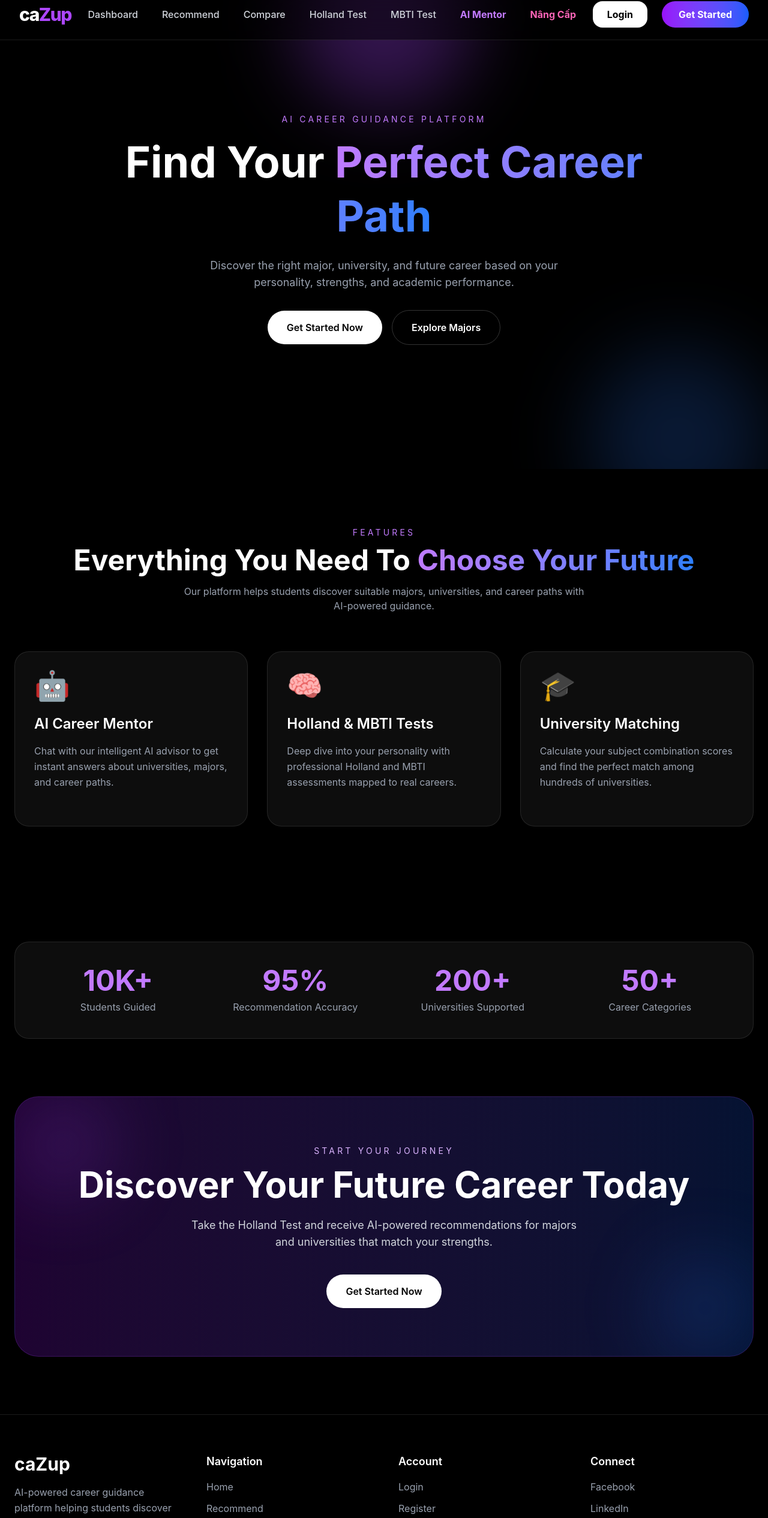
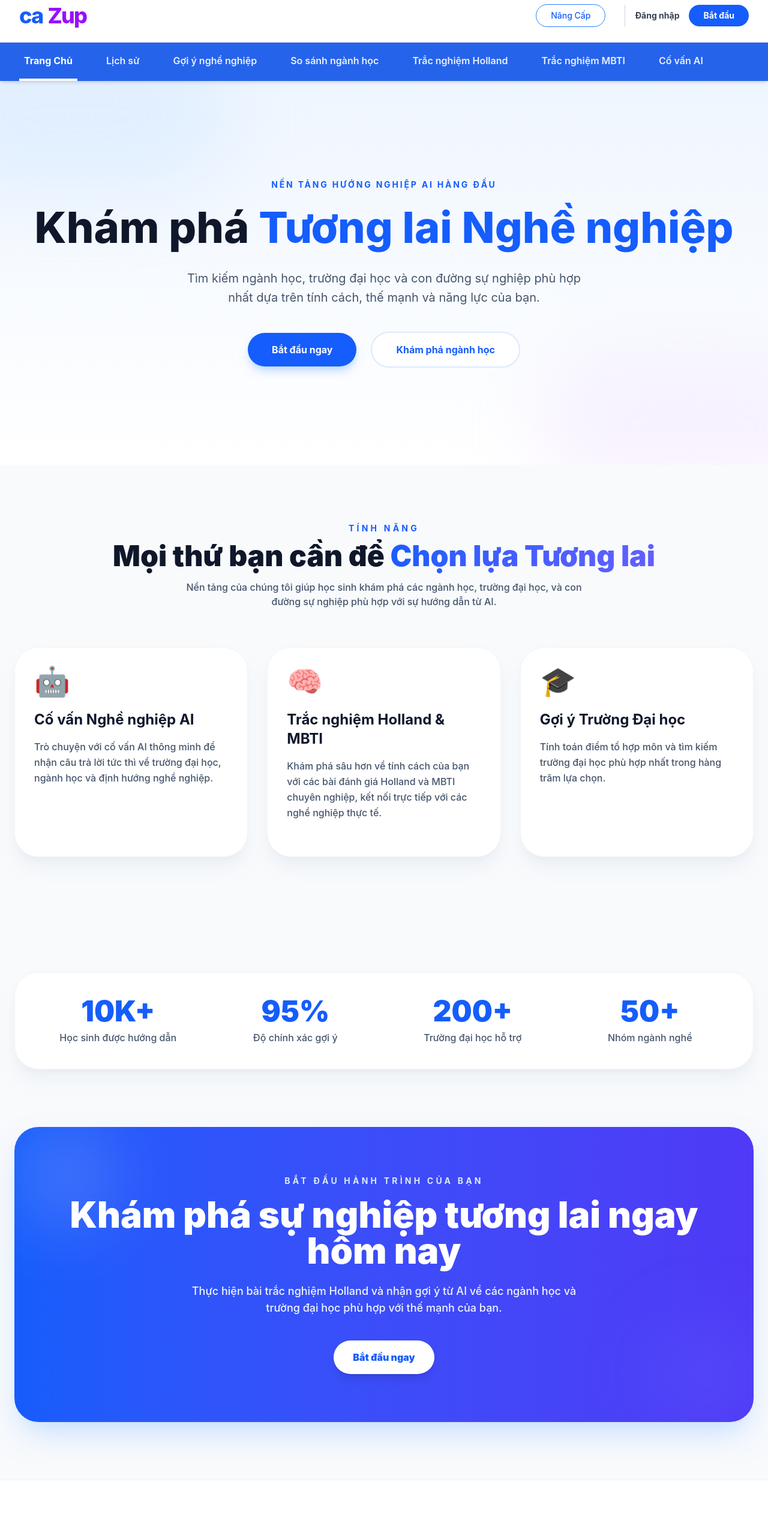
Before and after one commit to nguyenketri/career-orientation-web, a React app in the folder frontend/: page / in a window 1280 px wide. Shown: the part 18-2549 px from the top of the page at 60% size. Built offline with nearby package versions, Linux system fonts and the light colour scheme; no server answers; the HTML template or start-up script is replaced by a standard one.

Commit message:
feat: update landing page components (Hero, Navbar, Features, Stats, Footer)

```diff
--- a/frontend/src/components/FeatureSection.jsx
+++ b/frontend/src/components/FeatureSection.jsx
@@ -2,23 +2,23 @@ import { Link } from "react-router-dom";
 
 const features = [
   {
-    title: "AI Career Mentor",
+    title: "Cố vấn Nghề nghiệp AI",
     description:
-      "Chat with our intelligent AI advisor to get instant answers about universities, majors, and career paths.",
+      "Trò chuyện với cố vấn AI thông minh để nhận câu trả lời tức thì về trường đại học, ngành học và định hướng nghề nghiệp.",
     icon: "🤖",
     link: "/mentor",
   },
   {
-    title: "Holland & MBTI Tests",
+    title: "Trắc nghiệm Holland & MBTI",
     description:
-      "Deep dive into your personality with professional Holland and MBTI assessments mapped to real careers.",
+      "Khám phá sâu hơn về tính cách của bạn với các bài đánh giá Holland và MBTI chuyên nghiệp, kết nối trực tiếp với các nghề nghiệp thực tế.",
     icon: "🧠",
     links: ["/holland", "/mbti"],
   },
   {
-    title: "University Matching",
+    title: "Gợi ý Trường Đại học",
     description:
-      "Calculate your subject combination scores and find the perfect match among hundreds of universities.",
+      "Tính toán điểm tổ hợp môn và tìm kiếm trường đại học phù hợp nhất trong hàng trăm lựa chọn.",
     icon: "🎓",
     link: "/recommend",
   },
@@ -26,25 +26,25 @@ const features = [
 
 const FeatureSection = () => {
   return (
-    <section className="bg-black px-6 py-24 text-white">
+    <section className="bg-slate-50 px-6 py-24 text-slate-900">
       <div className="mx-auto max-w-7xl">
         {/* Heading */}
         <div className="mb-16 text-center">
-          <p className="mb-3 text-sm uppercase tracking-[0.3em] text-purple-400">
-            Features
+          <p className="mb-3 text-sm uppercase tracking-[0.3em] text-blue-600 font-bold">
+            Tính năng
           </p>
 
-          <h2 className="mb-4 text-4xl font-bold md:text-5xl">
-            Everything You Need To
-            <span className="bg-gradient-to-r from-purple-400 to-blue-500 bg-clip-text text-transparent">
+          <h2 className="mb-4 text-4xl font-black md:text-5xl text-slate-900">
+            Mọi thứ bạn cần để
+            <span className="bg-gradient-to-r from-blue-600 to-indigo-500 bg-clip-text text-transparent">
               {" "}
-              Choose Your Future
+              Chọn lựa Tương lai
             </span>
           </h2>
 
-          <p className="mx-auto max-w-2xl text-gray-400">
-            Our platform helps students discover suitable majors, universities,
-            and career paths with AI-powered guidance.
+          <p className="mx-auto max-w-2xl text-slate-600 font-medium">
+            Nền tảng của chúng tôi giúp học sinh khám phá các ngành học, trường
+            đại học, và con đường sự nghiệp phù hợp với sự hướng dẫn từ AI.
           </p>
         </div>
 
@@ -56,21 +56,23 @@ const FeatureSection = () => {
               <Link
                 key={index}
                 to={links[0]}
-                className="group rounded-3xl border border-white/10 bg-white/5 p-8 backdrop-blur-lg transition hover:-translate-y-2 hover:border-purple-500/30 cursor-pointer"
+                className="group rounded-[40px] border border-slate-100 bg-white p-8 shadow-xl shadow-slate-200/50 transition hover:-translate-y-2 hover:border-blue-500/30 cursor-pointer"
               >
                 {/* Icon */}
                 <div className="mb-6 text-5xl">{feature.icon}</div>
 
                 {/* Title */}
-                <h3 className="mb-4 text-2xl font-semibold">{feature.title}</h3>
+                <h3 className="mb-4 text-2xl font-bold text-slate-900">
+                  {feature.title}
+                </h3>
 
                 {/* Description */}
-                <p className="leading-relaxed text-gray-400">
+                <p className="leading-relaxed text-slate-600 font-medium">
                   {feature.description}
                 </p>
 
                 {/* Hover line */}
-                <div className="mt-6 h-1 w-0 bg-gradient-to-r from-purple-400 to-blue-500 transition-all duration-300 group-hover:w-full"></div>
+                <div className="mt-6 h-1 w-0 bg-gradient-to-r from-blue-600 to-indigo-500 transition-all duration-300 group-hover:w-full"></div>
               </Link>
             );
           })}
--- a/frontend/src/components/Footer.jsx
+++ b/frontend/src/components/Footer.jsx
@@ -2,66 +2,66 @@ import { Link } from "react-router-dom";
 
 const Footer = () => {
   return (
-    <footer className="border-t border-white/10 bg-black px-6 py-16 text-white">
+    <footer className="border-t border-slate-100 bg-white px-6 py-16 text-slate-900">
       <div className="mx-auto grid max-w-7xl gap-12 md:grid-cols-2 lg:grid-cols-4">
         {/* Brand */}
         <div>
-          <h2 className="mb-4 text-3xl font-bold">caZup</h2>
+          <h2 className="mb-4 text-3xl font-black text-blue-600">caZup</h2>
 
-          <p className="leading-relaxed text-gray-400">
-            AI-powered career guidance platform helping students discover the
-            right majors, universities, and future career paths.
+          <p className="leading-relaxed text-slate-600 font-medium">
+            Nền tảng hướng nghiệp ứng dụng AI giúp học sinh khám phá đúng ngành
+            học, trường đại học và con đường sự nghiệp tương lai.
           </p>
         </div>
 
         {/* Navigation */}
         <div>
-          <h3 className="mb-4 text-lg font-semibold">Navigation</h3>
+          <h3 className="mb-4 text-lg font-bold text-slate-900">Điều hướng</h3>
 
-          <div className="flex flex-col gap-3 text-gray-400">
-            <Link to="/" className="hover:text-white transition">
-              Home
+          <div className="flex flex-col gap-3 text-slate-600 font-medium">
+            <Link to="/" className="hover:text-blue-600 transition">
+              Trang chủ
             </Link>
 
-            <Link to="/recommend" className="hover:text-white transition">
-              Recommend
+            <Link to="/recommend" className="hover:text-blue-600 transition">
+              Gợi ý nghề nghiệp
             </Link>
 
-            <Link to="/holland" className="hover:text-white transition">
-              Holland Test
+            <Link to="/holland" className="hover:text-blue-600 transition">
+              Trắc nghiệm Holland
             </Link>
           </div>
         </div>
 
         {/* Account */}
         <div>
-          <h3 className="mb-4 text-lg font-semibold">Account</h3>
+          <h3 className="mb-4 text-lg font-bold text-slate-900">Tài khoản</h3>
 
-          <div className="flex flex-col gap-3 text-gray-400">
-            <Link to="/login" className="hover:text-white transition">
-              Login
+          <div className="flex flex-col gap-3 text-slate-600 font-medium">
+            <Link to="/login" className="hover:text-blue-600 transition">
+              Đăng nhập
             </Link>
 
-            <Link to="/register" className="hover:text-white transition">
-              Register
+            <Link to="/register" className="hover:text-blue-600 transition">
+              Đăng ký
             </Link>
           </div>
         </div>
 
         {/* Social */}
         <div>
-          <h3 className="mb-4 text-lg font-semibold">Connect</h3>
+          <h3 className="mb-4 text-lg font-bold text-slate-900">Kết nối</h3>
 
-          <div className="flex flex-col gap-3 text-gray-400">
-            <a href="#" className="hover:text-white transition">
+          <div className="flex flex-col gap-3 text-slate-600 font-medium">
+            <a href="#" className="hover:text-blue-600 transition">
               Facebook
             </a>
 
-            <a href="#" className="hover:text-white transition">
+            <a href="#" className="hover:text-blue-600 transition">
               LinkedIn
             </a>
 
-            <a href="#" className="hover:text-white transition">
+            <a href="#" className="hover:text-blue-600 transition">
               GitHub
             </a>
           </div>
@@ -69,8 +69,8 @@ const Footer = () => {
       </div>
 
       {/* Bottom */}
-      <div className="mx-auto mt-16 max-w-7xl border-t border-white/10 pt-6 text-center text-sm text-gray-500">
-        © 2026 caZup. All rights reserved.
+      <div className="mx-auto mt-16 max-w-7xl border-t border-slate-100 pt-6 text-center text-sm text-slate-400 font-medium">
+        © 2026 caZup. Bản quyền đã được bảo lưu.
       </div>
     </footer>
   );
--- a/frontend/src/components/HeroSection.jsx
+++ b/frontend/src/components/HeroSection.jsx
@@ -2,45 +2,43 @@ import { Link } from "react-router-dom";
 
 const HeroSection = () => {
   return (
-    <section className="relative flex min-h-screen items-center justify-center overflow-hidden bg-black px-6 text-white">
-      {/* Glow Effect */}
-      <div className="absolute top-[-100px] h-[300px] w-[300px] rounded-full bg-purple-500/30 blur-3xl"></div>
-
-      <div className="absolute bottom-[-100px] right-0 h-[300px] w-[300px] rounded-full bg-blue-500/20 blur-3xl"></div>
+    <section className="relative flex min-h-[80vh] items-center justify-center overflow-hidden bg-gradient-to-b from-blue-50 to-white px-6 pt-20 pb-20 text-slate-900">
+      {/* Decorative Elements */}
+      <div className="absolute top-0 left-0 w-full h-full overflow-hidden pointer-events-none">
+        <div className="absolute top-[-10%] left-[-10%] w-[40%] h-[40%] rounded-full bg-blue-200/30 blur-3xl"></div>
+        <div className="absolute bottom-[-10%] right-[-10%] w-[40%] h-[40%] rounded-full bg-purple-200/30 blur-3xl"></div>
+      </div>
 
       {/* Content */}
-      <div className="relative z-10 mx-auto max-w-4xl text-center">
-        <p className="mb-4 text-sm uppercase tracking-[0.3em] text-purple-400">
-          AI Career Guidance Platform
+      <div className="relative z-10 mx-auto max-w-7xl text-center">
+        <p className="mb-4 text-sm font-bold uppercase tracking-[0.2em] text-blue-600">
+          Nền tảng hướng nghiệp AI hàng đầu
         </p>
 
-        <h1 className="mb-6 text-5xl font-bold leading-tight md:text-7xl">
-          Find Your
-          <span className="bg-gradient-to-r from-purple-400 to-blue-500 bg-clip-text text-transparent">
-            {" "}
-            Perfect Career Path
-          </span>
+        <h1 className="mb-6 text-5xl font-extrabold leading-tight md:text-7xl text-slate-900">
+          Khám phá
+          <span className="text-blue-600"> Tương lai Nghề nghiệp</span>
         </h1>
 
-        <p className="mx-auto mb-8 max-w-2xl text-lg text-gray-400">
-          Discover the right major, university, and future career based on your
-          personality, strengths, and academic performance.
+        <p className="mx-auto mb-10 max-w-2xl text-xl text-slate-600 leading-relaxed">
+          Tìm kiếm ngành học, trường đại học và con đường sự nghiệp phù hợp nhất
+          dựa trên tính cách, thế mạnh và năng lực của bạn.
         </p>
 
         {/* Buttons */}
-        <div className="flex flex-col items-center justify-center gap-4 sm:flex-row">
+        <div className="flex flex-col items-center justify-center gap-6 sm:flex-row">
           <Link
             to="/holland"
-            className="rounded-full bg-white px-8 py-4 font-semibold text-black transition hover:scale-105"
+            className="rounded-full bg-blue-600 px-10 py-4 font-bold text-white shadow-lg shadow-blue-200 transition hover:bg-blue-700 hover:scale-105"
           >
-            Get Started Now
+            Bắt đầu ngay
           </Link>
 
           <Link
             to="/recommend"
-            className="rounded-full border border-white/20 px-8 py-4 font-semibold text-white transition hover:bg-white/10"
+            className="rounded-full bg-white border-2 border-blue-100 px-10 py-4 font-bold text-blue-600 transition hover:bg-blue-50 hover:border-blue-200"
           >
-            Explore Majors
+            Khám phá ngành học
           </Link>
         </div>
       </div>
--- a/frontend/src/components/Navbar.jsx
+++ b/frontend/src/components/Navbar.jsx
@@ -1,96 +1,105 @@
-import { Link } from "react-router-dom";
+import { Link, useLocation, useNavigate } from "react-router-dom";
 import { getUser, logoutUser } from "../utils/auth";
-import { useNavigate } from "react-router-dom";
 
 const Navbar = () => {
   const user = getUser();
-
   const navigate = useNavigate();
+  const location = useLocation();
 
   const handleLogout = () => {
     logoutUser();
-
     navigate("/login");
   };
+
+  const isActive = (path) => {
+    return location.pathname === path;
+  };
+
+  const navLinks = [
+    { name: "Trang Chủ", path: "/" },
+    { name: "Lịch sử", path: "/history" },
+    { name: "Gợi ý nghề nghiệp", path: "/recommend" },
+    { name: "So sánh ngành học", path: "/compare" },
+    { name: "Trắc nghiệm Holland", path: "/holland" },
+    { name: "Trắc nghiệm MBTI", path: "/mbti" },
+    { name: "Cố vấn AI", path: "/mentor" },
+  ];
+
   return (
-    <nav className="fixed top-0 left-0 w-full border-b border-white/10 bg-black/50 backdrop-blur-xl z-50">
-      <div className="mx-auto flex max-w-7xl items-center justify-between px-8 py-5">
+    <nav className="sticky top-0 w-full z-50 flex flex-col shadow-md">
+      {/* Upper Bar: White background */}
+      <div className="bg-white w-full border-b border-gray-200">
+        <div className="mx-auto flex max-w-7xl items-center justify-between px-8 py-6">
           {/* Logo */}
           <Link
             to="/"
-          className="text-3xl font-extrabold tracking-tighter text-white hover:opacity-80 transition"
+            className="flex items-center gap-2 text-4xl font-extrabold tracking-tighter text-blue-600 hover:opacity-80 transition"
           >
-          ca<span className="text-purple-500">Zup</span>
+            ca<span className="text-purple-600">Zup</span>
           </Link>
 
-        {/* Menu */}
-        <div className="hidden lg:flex items-center gap-10 text-base font-medium text-gray-300">
-          <Link to="/dashboard" className="hover:text-white transition">
-            Dashboard
-          </Link>
-          <Link to="/recommend" className="hover:text-white transition">
-            Recommend
-          </Link>
-          <Link to="/compare" className="hover:text-white transition">
-            Compare
-          </Link>
-
-          <Link to="/holland" className="hover:text-white transition">
-            Holland Test
-          </Link>
-
-          <Link to="/mbti" className="hover:text-white transition">
-            MBTI Test
-          </Link>
-
-          <Link
-            to="/mentor"
-            className="hover:text-white transition font-bold text-purple-400 hover:text-purple-300"
-          >
-            AI Mentor
-          </Link>
-
+          {/* Top Actions */}
+          <div className="flex items-center gap-4">
             <Link
               to="/pricing"
-            className="hover:text-white transition font-bold text-pink-400 hover:text-pink-300"
+              className="rounded-full border border-blue-500 px-6 py-2 text-sm font-medium text-blue-600 transition hover:bg-blue-50"
             >
               Nâng Cấp
             </Link>
-        </div>
 
-        {/* Actions */}
-        <div className="flex items-center gap-6">
             {user ? (
-            <div className="flex items-center gap-6">
+              <div className="flex items-center gap-4 ml-4 pl-4 border-l border-gray-300">
                 <Link
                   to="/profile"
-                className="text-base font-semibold text-white hover:text-purple-400 transition"
+                  className="text-sm font-bold text-gray-700 hover:text-blue-600 transition"
                 >
                   {user.name}
                 </Link>
-
                 <button
                   onClick={handleLogout}
-                className="rounded-2xl border border-white/20 px-6 py-2.5 text-base font-medium text-white transition hover:bg-white hover:text-black"
+                  className="rounded-full bg-gray-100 px-6 py-2 text-sm font-medium text-gray-700 transition hover:bg-gray-200"
                 >
-                Logout
+                  Đăng xuất
                 </button>
               </div>
             ) : (
+              <div className="flex items-center gap-4 ml-4 pl-4 border-l border-gray-300">
                 <Link
                   to="/login"
-              className="rounded-2xl bg-white px-6 py-2.5 text-base font-bold text-black transition hover:scale-105 active:scale-95"
+                  className="text-sm font-bold text-gray-700 hover:text-blue-600 transition"
                 >
-              Login
+                  Đăng nhập
                 </Link>
-          )}
-
                 <Link
                   to="/register"
-            className="hidden sm:block rounded-full bg-gradient-to-r from-purple-600 to-blue-600 px-7 py-2.5 text-base font-bold text-white transition hover:shadow-[0_0_20px_rgba(147,51,234,0.5)] hover:scale-105 active:scale-95"
+                  className="rounded-full bg-blue-600 px-6 py-2 text-sm font-bold text-white transition hover:bg-blue-700 hover:shadow-md"
                 >
-            Get Started
+                  Bắt đầu
                 </Link>
+              </div>
+            )}
+          </div>
+        </div>
+      </div>
+
+      {/* Lower Bar: Blue background */}
+      <div className="bg-[#2563eb] w-full">
+        <div className="mx-auto flex max-w-7xl items-center px-8 h-16 overflow-x-auto hide-scrollbar">
+          <div className="flex items-center gap-10 text-[16px] font-semibold text-white/90 whitespace-nowrap h-full">
+            {navLinks.map((link) => (
+              <Link
+                key={link.path}
+                to={link.path}
+                className={`transition h-full flex items-center border-b-4 px-2 ${
+                  isActive(link.path)
+                    ? "border-white text-white font-bold"
+                    : "border-transparent hover:text-white hover:border-white/50"
+                }`}
+              >
+                {link.name}
+              </Link>
+            ))}
+          </div>
         </div>
       </div>
     </nav>
--- a/frontend/src/components/StatsSection.jsx
+++ b/frontend/src/components/StatsSection.jsx
@@ -3,66 +3,66 @@ import { Link } from "react-router-dom";
 const stats = [
   {
     number: "10K+",
-    label: "Students Guided",
+    label: "Học sinh được hướng dẫn",
   },
   {
     number: "95%",
-    label: "Recommendation Accuracy",
+    label: "Độ chính xác gợi ý",
   },
   {
     number: "200+",
-    label: "Universities Supported",
+    label: "Trường đại học hỗ trợ",
   },
   {
     number: "50+",
-    label: "Career Categories",
+    label: "Nhóm ngành nghề",
   },
 ];
 
 const StatsSection = () => {
   return (
-    <section className="bg-black px-6 py-24 text-white">
+    <section className="bg-slate-50 px-6 py-24 text-slate-900">
       <div className="mx-auto max-w-7xl">
         {/* Stats */}
-        <div className="mb-24 grid gap-8 rounded-3xl border border-white/10 bg-white/5 p-10 backdrop-blur-lg md:grid-cols-2 lg:grid-cols-4">
+        <div className="mb-24 grid gap-8 rounded-[40px] border border-slate-100 bg-white p-10 shadow-xl shadow-slate-200/50 md:grid-cols-2 lg:grid-cols-4">
           {stats.map((stat, index) => (
             <div key={index} className="text-center">
-              <h3 className="mb-2 text-4xl font-bold text-purple-400 md:text-5xl">
+              <h3 className="mb-2 text-4xl font-black text-blue-600 md:text-5xl">
                 {stat.number}
               </h3>
 
-              <p className="text-gray-400">{stat.label}</p>
+              <p className="text-slate-600 font-medium">{stat.label}</p>
             </div>
           ))}
         </div>
 
         {/* CTA */}
-        <div className="relative overflow-hidden rounded-[40px] border border-purple-500/20 bg-gradient-to-r from-purple-600/20 to-blue-600/20 px-8 py-20 text-center">
+        <div className="relative overflow-hidden rounded-[40px] bg-gradient-to-r from-blue-600 to-indigo-600 px-8 py-20 text-center text-white shadow-2xl shadow-blue-200">
           {/* Glow */}
-          <div className="absolute left-0 top-0 h-40 w-40 rounded-full bg-purple-500/20 blur-3xl"></div>
+          <div className="absolute left-0 top-0 h-40 w-40 rounded-full bg-white/20 blur-3xl"></div>
 
-          <div className="absolute bottom-0 right-0 h-40 w-40 rounded-full bg-blue-500/20 blur-3xl"></div>
+          <div className="absolute bottom-0 right-0 h-40 w-40 rounded-full bg-indigo-400/20 blur-3xl"></div>
 
           {/* Content */}
           <div className="relative z-10">
-            <p className="mb-4 text-sm uppercase tracking-[0.3em] text-purple-300">
-              Start Your Journey
+            <p className="mb-4 text-sm uppercase tracking-[0.3em] text-blue-100 font-bold">
+              Bắt đầu hành trình của bạn
             </p>
 
-            <h2 className="mb-6 text-4xl font-bold md:text-6xl">
-              Discover Your Future Career Today
+            <h2 className="mb-6 text-4xl font-black md:text-6xl">
+              Khám phá sự nghiệp tương lai ngay hôm nay
             </h2>
 
-            <p className="mx-auto mb-10 max-w-2xl text-lg text-gray-300">
-              Take the Holland Test and receive AI-powered recommendations for
-              majors and universities that match your strengths.
+            <p className="mx-auto mb-10 max-w-2xl text-lg text-blue-50 font-medium">
+              Thực hiện bài trắc nghiệm Holland và nhận gợi ý từ AI về các ngành
+              học và trường đại học phù hợp với thế mạnh của bạn.
             </p>
 
             <Link
               to="/holland"
-              className="inline-block rounded-full bg-white px-8 py-4 font-semibold text-black transition hover:scale-105"
+              className="inline-block rounded-full bg-white px-8 py-4 font-black text-blue-600 transition hover:scale-105 shadow-lg"
             >
-              Get Started Now
+              Bắt đầu ngay
             </Link>
           </div>
         </div>
```
Lines whose indentation alone changed are shown as unchanged.
